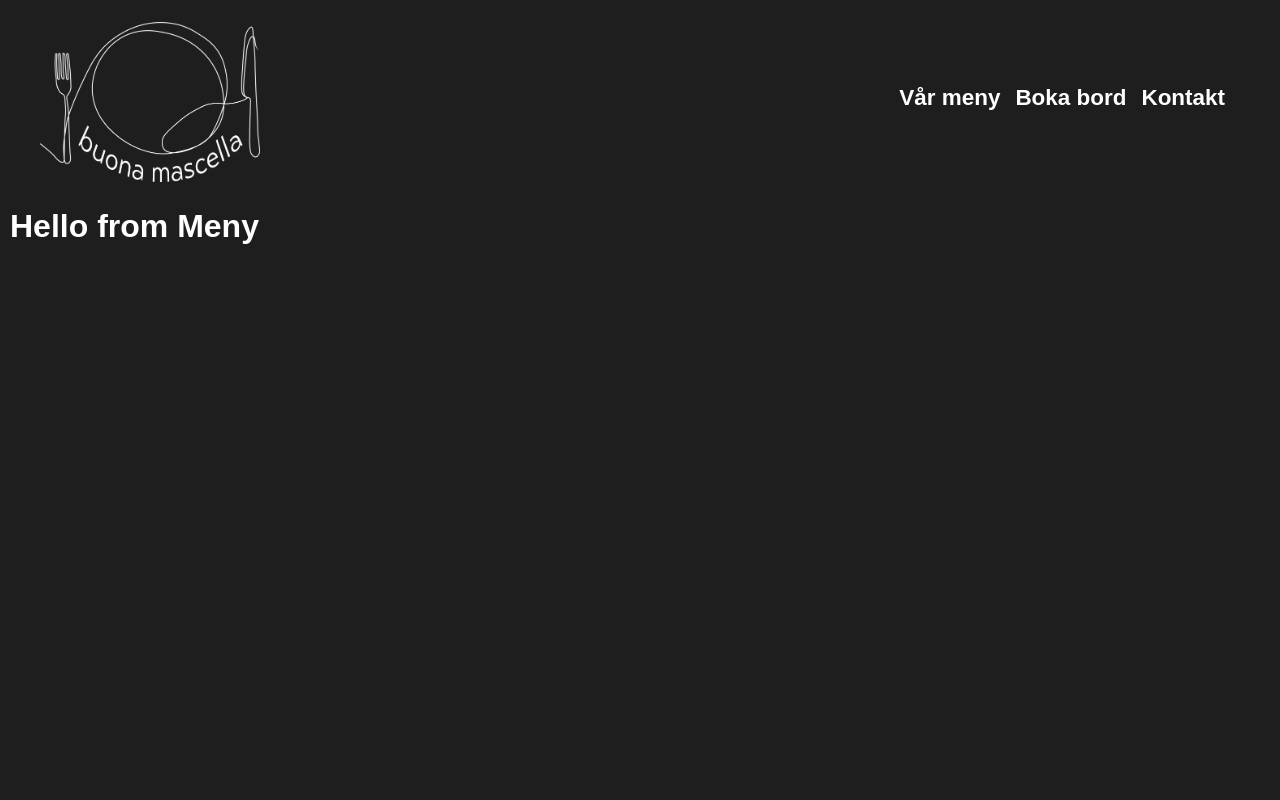
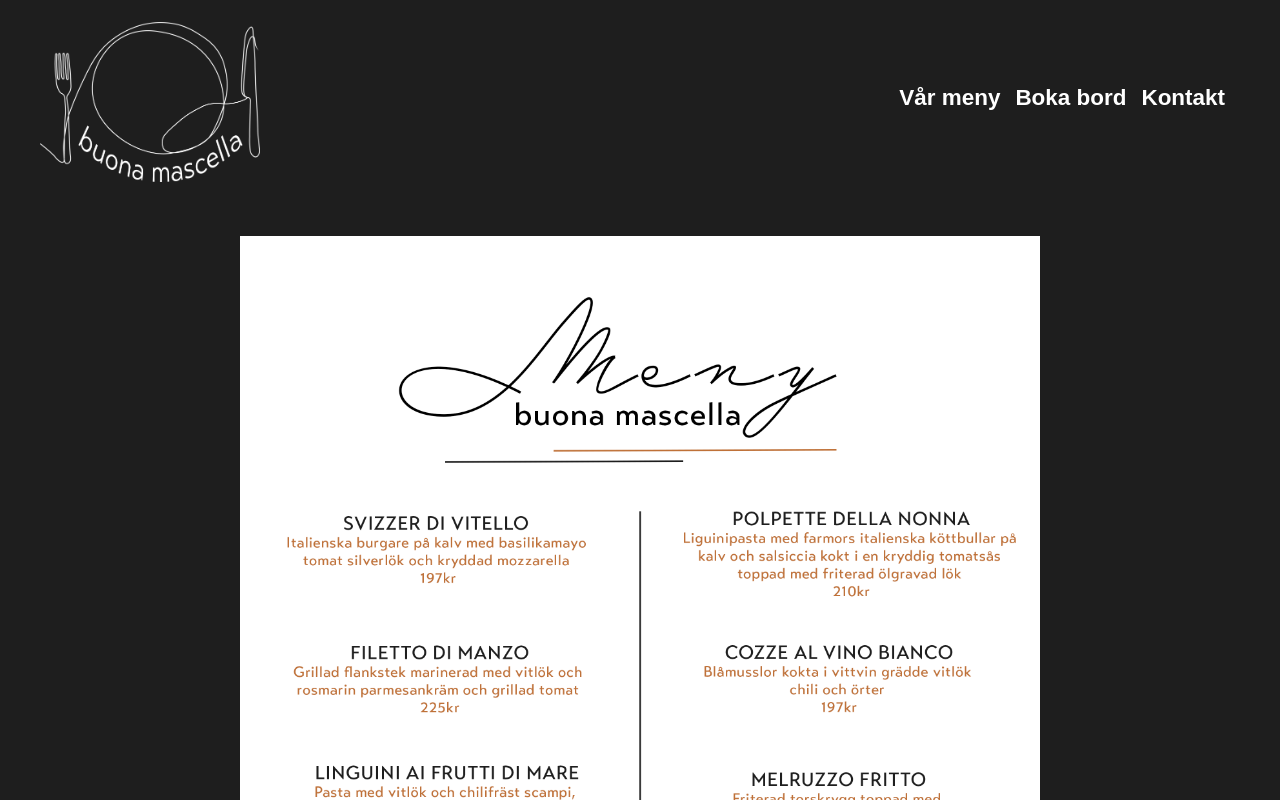
Before and after one commit to fcanberger/GruppJSF, a React (Create React App) app: page /meny in a window 1280 px wide. Shown: the top 800 px of the page. Built offline with nearby package versions, Linux system fonts and the light colour scheme; a web font is replaced by a local one.

Commit message:
meny-sidan

```diff
--- a/src/components/Pages/Meny.tsx
+++ b/src/components/Pages/Meny.tsx
@@ -1,7 +1,14 @@
+import menyRestaurant from "../../assets/menyRestaurant.png";
+import dessertMeny from "../../assets/dessertMeny.png";
 export const Meny = () => {
   return (
-    <>
-      <h1>Hello from Meny</h1>
-    </>
+    <div className="menuContainer">
+      <div>
+        <img src={menyRestaurant} alt="menu" width={800} />
+      </div>
+      <div>
+        <img src={dessertMeny} alt="menu" width={800} />
+      </div>
+    </div>
   );
 };
--- a/src/styles/main.scss
+++ b/src/styles/main.scss
@@ -2,6 +2,7 @@
 @import "admin";
 @import "booking";
 @import "reservations";
+@import "menu";
 
 body {
   color: white;
--- /dev/null
+++ b/src/styles/menu.scss
@@ -0,0 +1,8 @@
+.menuContainer {
+  display: flex;
+  flex-direction: column;
+  justify-content: center;
+  align-items: center;
+  padding-top: 50px;
+  gap: 30px;
+}
```
Also changed, not shown: src/assets/dessertMeny.png (added), src/assets/menyRestaurant.png (added).
